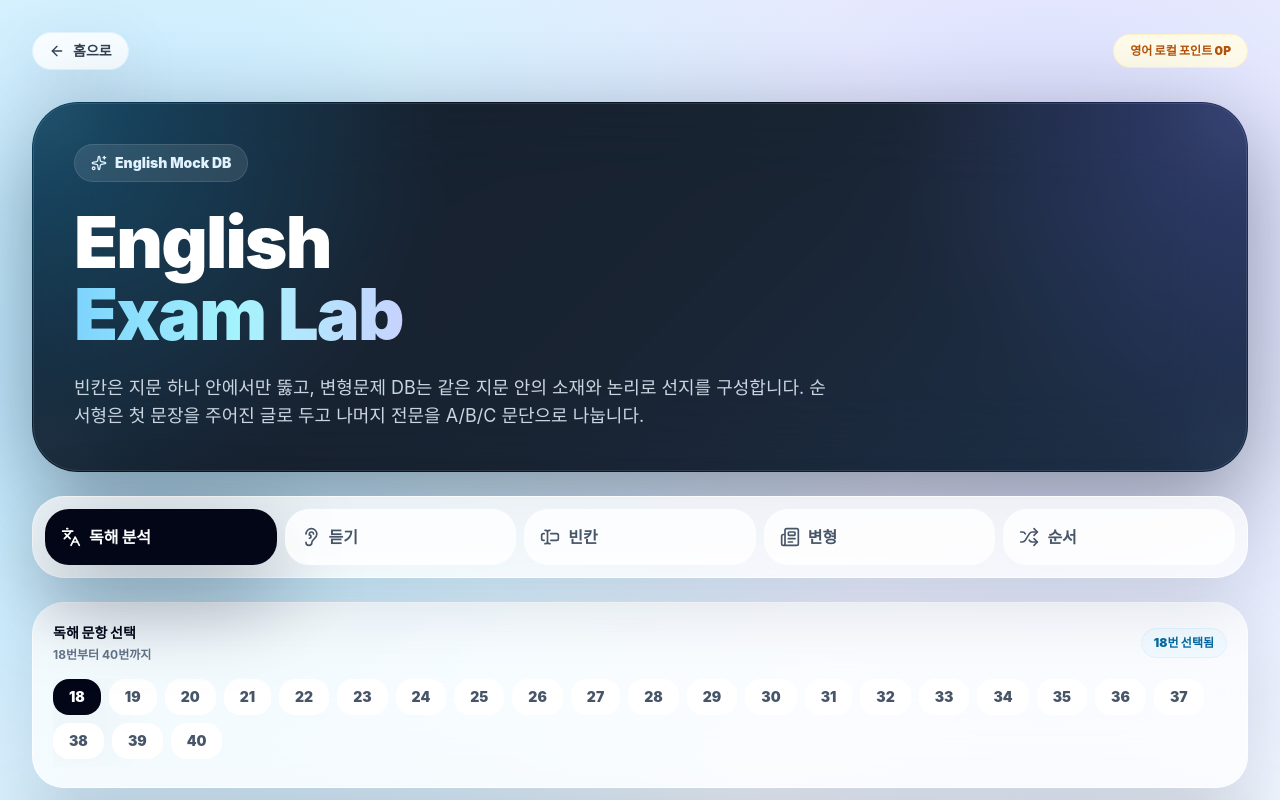
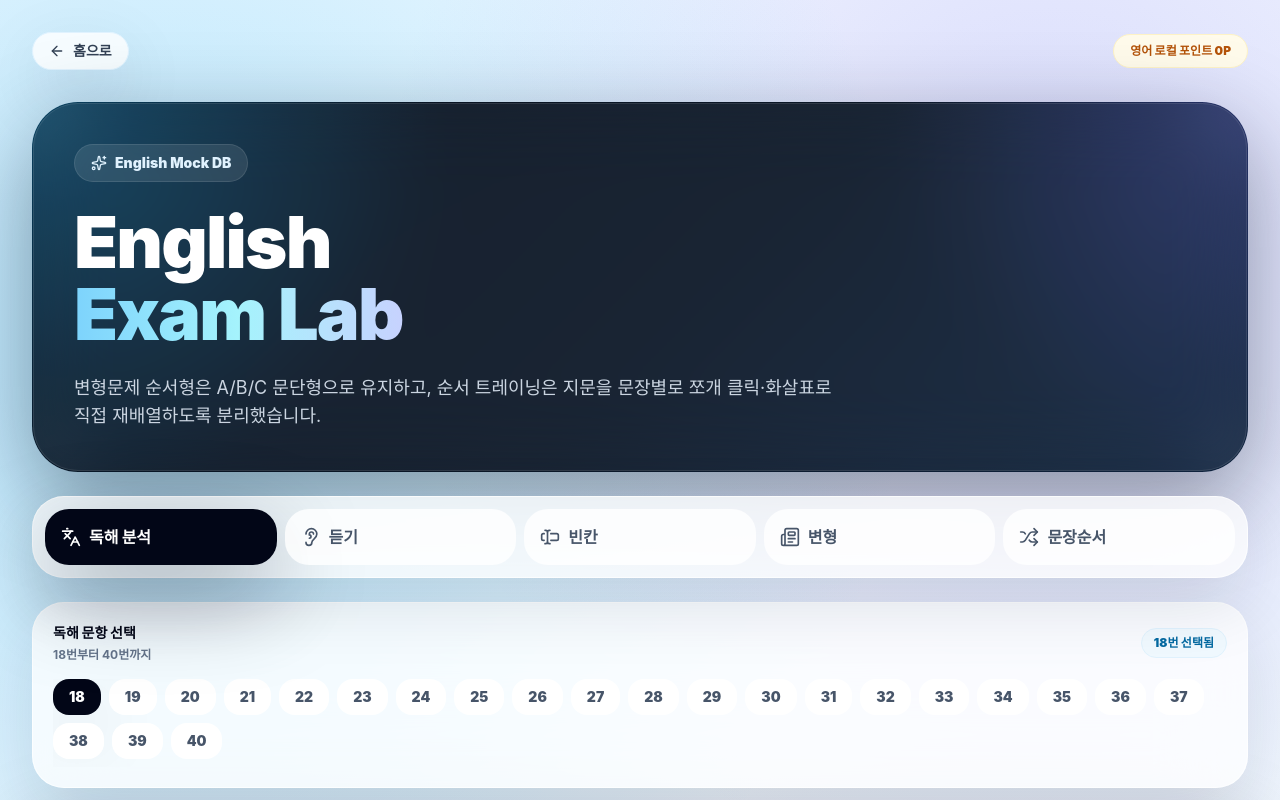
Before and after one commit to hoshinodaisuki0102/KSarchive, a Next.js app: page /subjects/english in a window 1280 px wide. Shown: the top 800 px of the page. Built offline with nearby package versions, Linux system fonts and the light colour scheme.

Commit message:
Use sentence-level order English lab

```diff
--- a/app/subjects/english/page.tsx
+++ b/app/subjects/english/page.tsx
@@ -1,5 +1,5 @@
-import { EnglishExamLab } from "@/components/english-exam-lab";
+import { EnglishExamLabV2 } from "@/components/english-exam-lab-v2";
 
 export default function EnglishSubjectPage() {
-  return <EnglishExamLab />;
+  return <EnglishExamLabV2 />;
 }
```
